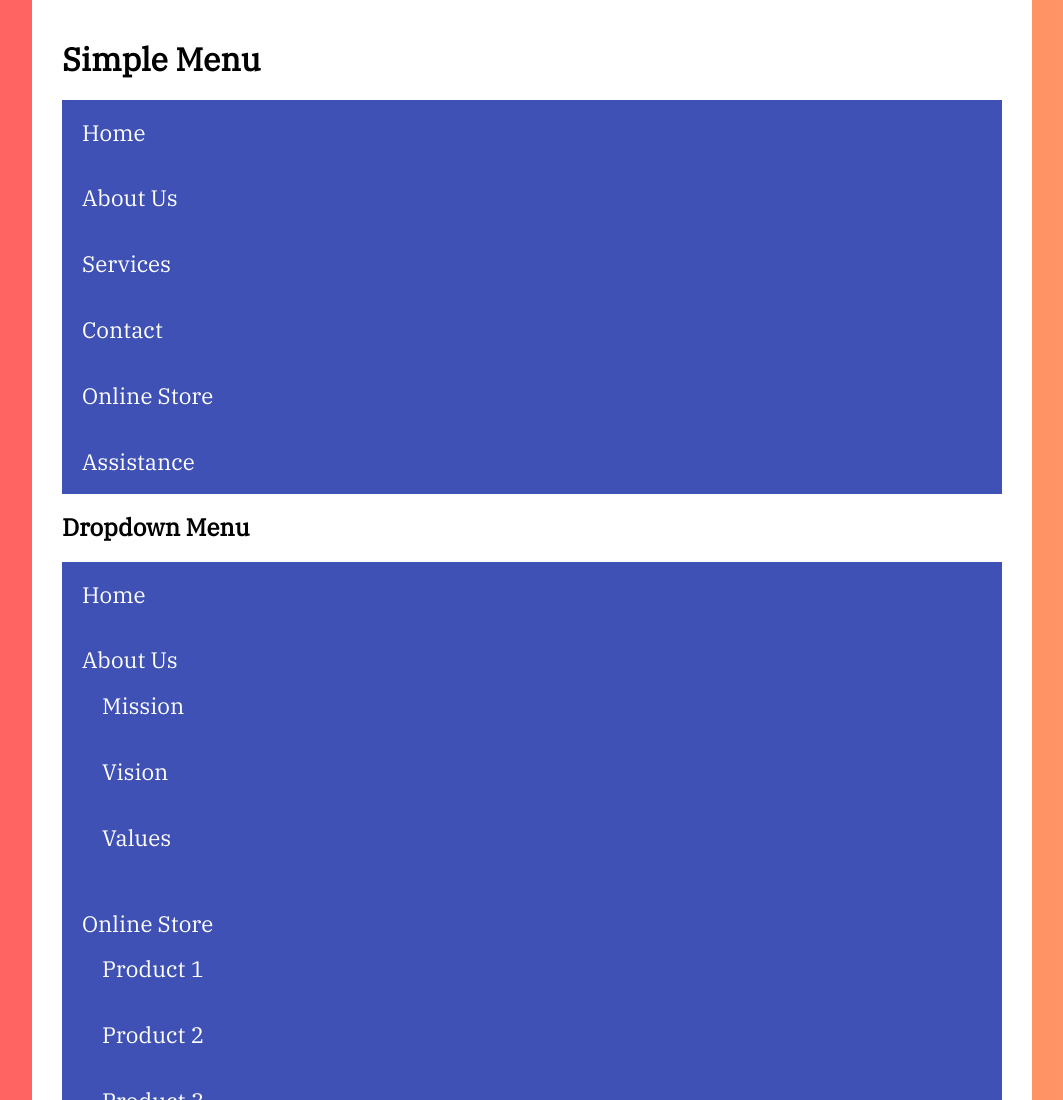
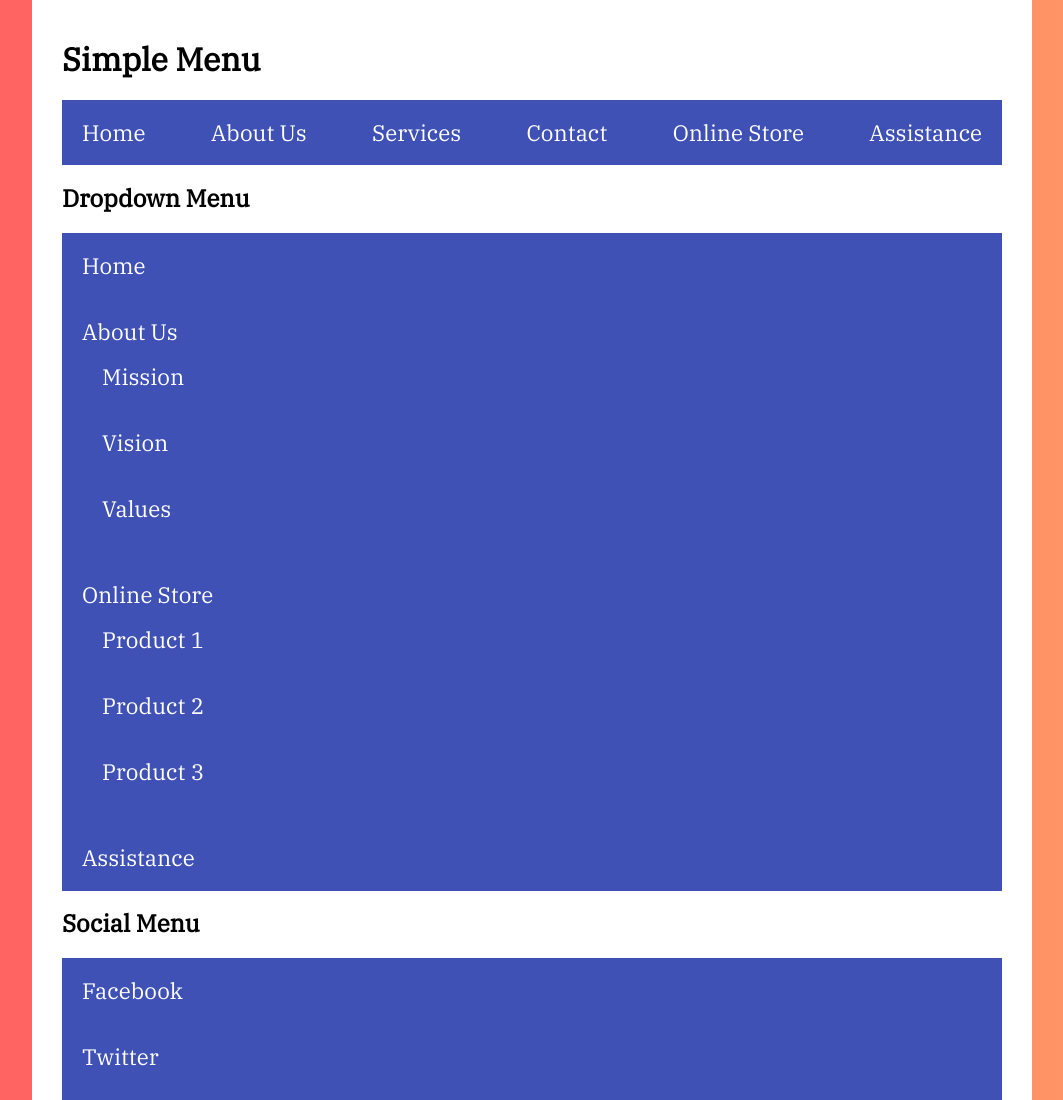
Before and after one commit to marivaldosena/flexbox-menus, a plain HTML site: page index.html in a window 1280 px wide. Shown: the top 1100 px of the page, without its empty margins (108-1171 px from the left). Drawn offline with nearby package versions, Linux system fonts and the light colour scheme.

Commit message:
Aplicar estilos no menu simples.

```diff
--- a/styles.css
+++ b/styles.css
@@ -45,3 +45,28 @@ nav ul a {
   text-decoration: none;
   font-size: 1.4rem;
 }
+
+.simple ul {
+  display: flex;
+  flex-direction: column;
+}
+
+.simple ul li {
+  text-align: center;
+  margin-bottom: 0.5rem;
+}
+
+.simple ul li:last-of-type {
+  margin-bottom: 0;
+}
+
+@media (min-width: 768px) {
+  .simple ul {
+    flex-direction: row;
+    justify-content: space-between;
+  }
+
+  .simple ul li {
+    margin-bottom: 0;
+  }
+}
```
